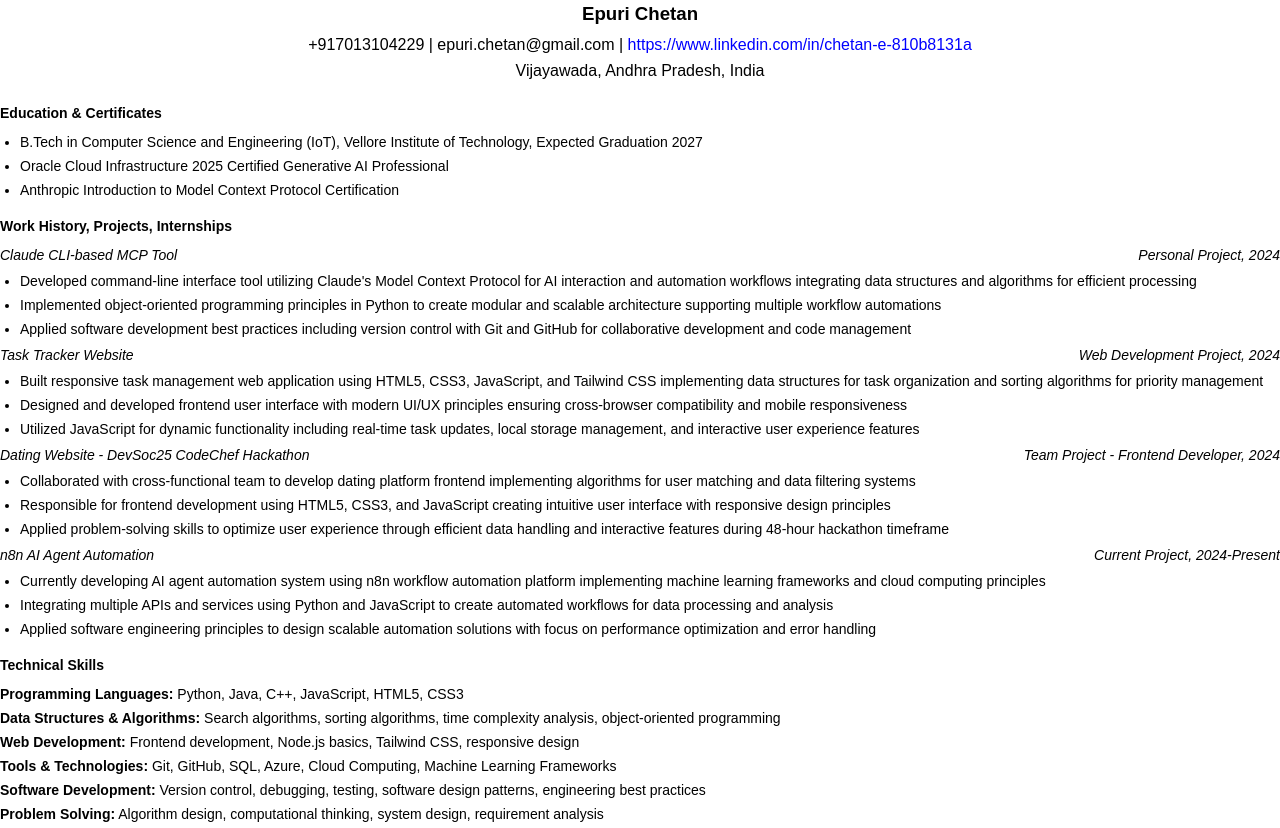
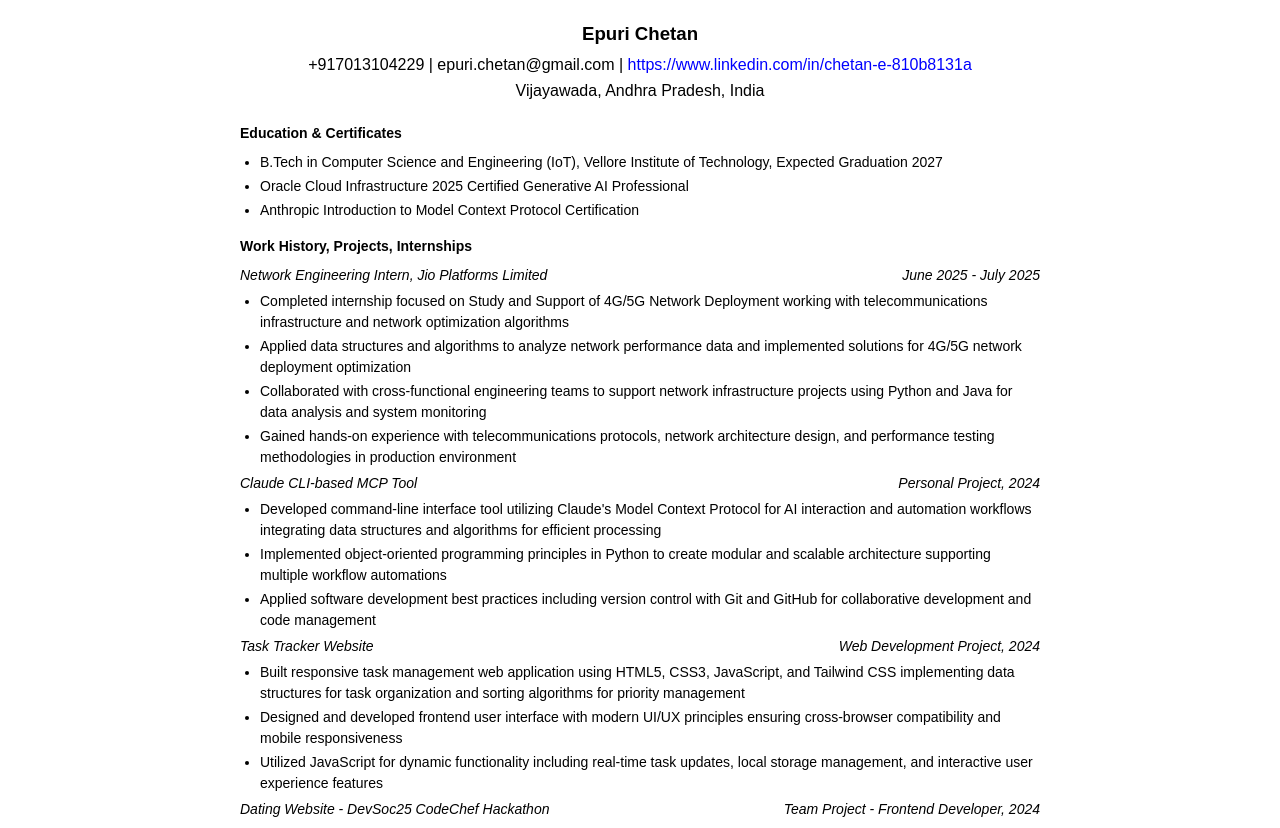
Before and after one commit to ChetanEpuri/Resume, a plain HTML site: page index.html in a window 1280 px wide. Shown: the top 828 px of the page. Drawn offline with Linux system fonts and the light colour scheme.

Commit message:
Update index.html

```diff
--- a/index.html
+++ b/index.html
@@ -3,18 +3,16 @@
 <head>
     <meta charset="UTF-8">
     <style>
-        @page {
-            margin: 0.75in;
-            size: A4;
-        }
-
         body {
             font-family: Arial, sans-serif;
             margin: 0;
-            padding: 0;
+            padding: 20px;
             line-height: 1.5;
             color: black;
             background-color: white;
+            max-width: 800px;
+            margin: 0 auto;
+            border: none;
         }
 
         .header {
@@ -102,6 +100,17 @@
         <div class="section-title">Work History, Projects, Internships</div>
 
         <div class="job-company">
+            <span style="font-style: italic;">Network Engineering Intern, Jio Platforms Limited</span>
+            <span style="font-style: italic;">June 2025 - July 2025</span>
+        </div>
+        <ul>
+            <li>Completed internship focused on Study and Support of 4G/5G Network Deployment working with telecommunications infrastructure and network optimization algorithms</li>
+            <li>Applied data structures and algorithms to analyze network performance data and implemented solutions for 4G/5G network deployment optimization</li>
+            <li>Collaborated with cross-functional engineering teams to support network infrastructure projects using Python and Java for data analysis and system monitoring</li>
+            <li>Gained hands-on experience with telecommunications protocols, network architecture design, and performance testing methodologies in production environment</li>
+        </ul>
+
+        <div class="job-company">
             <span style="font-style: italic;">Claude CLI-based MCP Tool</span>
             <span style="font-style: italic;">Personal Project, 2024</span>
         </div>
```
